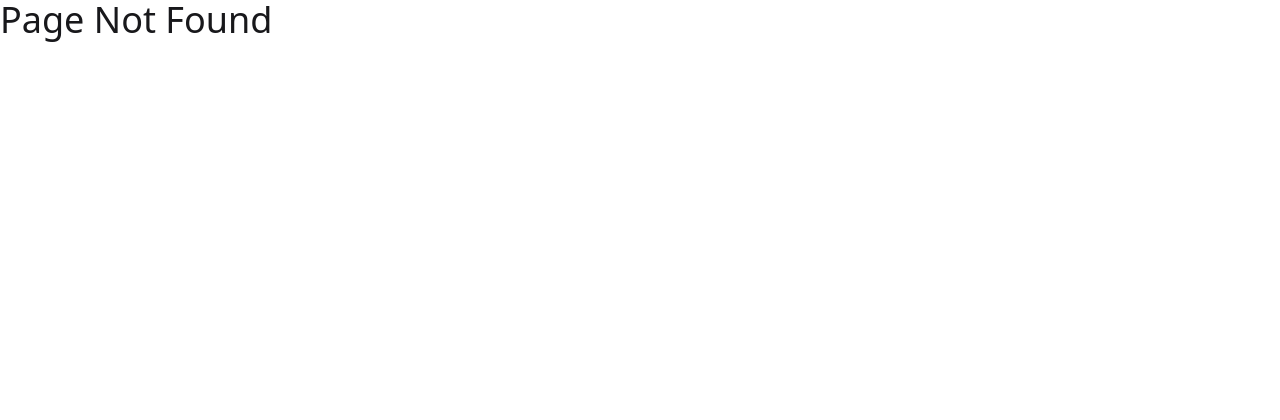
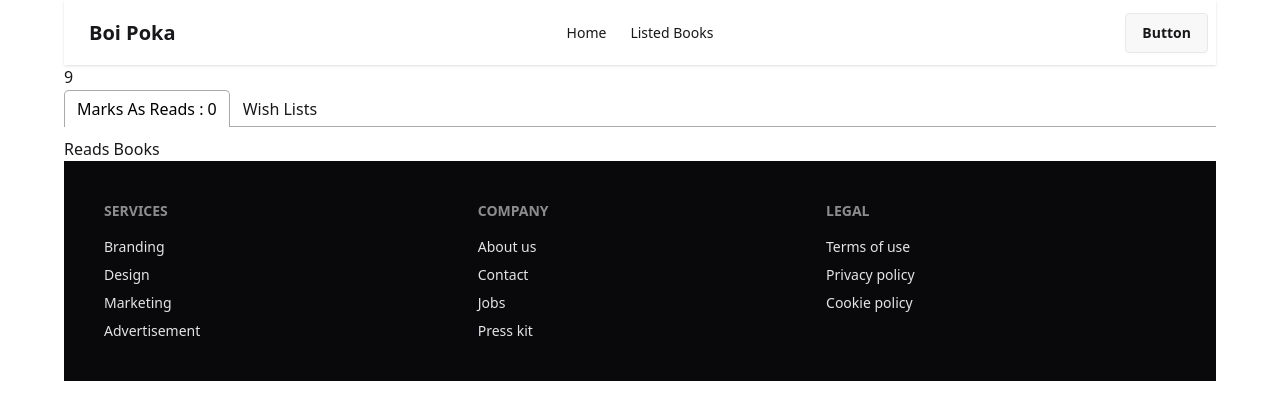
Before and after one commit to devsamin/Boi-Poka-Book-Vibe, a React (Vite) app: page /listedbooks in a window 1280 px wide. Before the commit this address had no page. Shown: the top 420 px of the page. Built offline with nearby package versions, Linux system fonts and the light colour scheme.

Commit message:
get readlist and display readlist book

```diff
--- a/package.json
+++ b/package.json
@@ -16,6 +16,7 @@
     "react": "^19.1.0",
     "react-dom": "^19.1.0",
     "react-router-dom": "^7.7.0",
+    "react-tabs": "^6.1.0",
     "sort-by": "^1.2.0",
     "tailwindcss": "^4.1.11"
   },
--- /dev/null
+++ b/src/components/ListedBooks/ListedBooks.jsx
@@ -0,0 +1,43 @@
+import React, { useEffect, useState } from "react";
+import { useLoaderData } from "react-router-dom";
+import { Tab, Tabs, TabList, TabPanel } from "react-tabs";
+import "react-tabs/style/react-tabs.css";
+import { getStorReadlist } from "../../utility/AddtoDB";
+import { key } from "localforage";
+import Book from "../Book/Book";
+
+const ListedBooks = () => {
+  const allbooks = useLoaderData();
+
+  const [readbook, setreadbook] = useState([])
+  useEffect(()=>{
+    const StorReadsBooks = getStorReadlist();
+
+    const readbooks = allbooks.filter(book => StorReadsBooks.includes(book.bookId))
+    setreadbook(readbooks)
+  },[]);
+
+  return (
+    <div>
+      <h2>{allbooks.length}</h2>
+      <Tabs>
+        <TabList>
+          <Tab>Marks As Reads : {readbook.length}</Tab>
+          <Tab>Wish Lists</Tab>
+        </TabList>
+
+        <TabPanel>
+          <h2>Reads Books</h2>
+          {
+            readbook.map(book=> <Book key={book.bookId} book={book}></Book>)
+          }
+        </TabPanel>
+        <TabPanel>
+          <h2>Wish list</h2>
+        </TabPanel>
+      </Tabs>
+    </div>
+  );
+};
+
+export default ListedBooks;
--- a/src/components/Navbar/Navbar.jsx
+++ b/src/components/Navbar/Navbar.jsx
@@ -8,7 +8,7 @@ const Navbar = () => {
                   <NavLink to="/">Home</NavLink>
                 </li>
                 <li>
-                  <a>Submenu 2</a>
+                  <NavLink to={'/listedbooks'}>Listed Books</NavLink>
                 </li>
 
   </>
--- a/src/main.jsx
+++ b/src/main.jsx
@@ -11,6 +11,7 @@ import Errorpage from './components/Errorpage/Errorpage.jsx';
 import Home from './components/Home/Home.jsx';
 import Dashboard from './components/Dashboard/Dashboard.jsx';
 import BookDetails from './components/BookDetails/BookDetails.jsx';
+import ListedBooks from './components/ListedBooks/ListedBooks.jsx';
 
 const router = createBrowserRouter([
   {
@@ -30,6 +31,11 @@ const router = createBrowserRouter([
       {
         path : "/dashboard",
         element : <Dashboard></Dashboard>
+      },
+      {
+        path : "/listedbooks",
+        element : <ListedBooks></ListedBooks>,
+        loader : () => fetch('/booksData.json')
       }
     ]
   },
--- a/src/utility/AddtoDB.js
+++ b/src/utility/AddtoDB.js
@@ -21,7 +21,7 @@ const addTostorReadlist = (id) =>{
         localStorage.setItem('Read-List', StorstrlistItem)
     }
 }
-export {addTostorReadlist}
+export {addTostorReadlist, getStorReadlist}
 
 const getStorWshislist = () =>{
     const StorItem = localStorage.getItem('Wish-List')
@@ -46,4 +46,4 @@ const addTostorWishlist = (id) =>{
         localStorage.setItem('Wish-List', StorWushlistItem)
     }
 }
-export {addTostorWishlist}
+export {addTostorWishlist, getStorWshislist}
```
Also changed, not shown: 1 other file (tests, documents, lock files or other folders).
